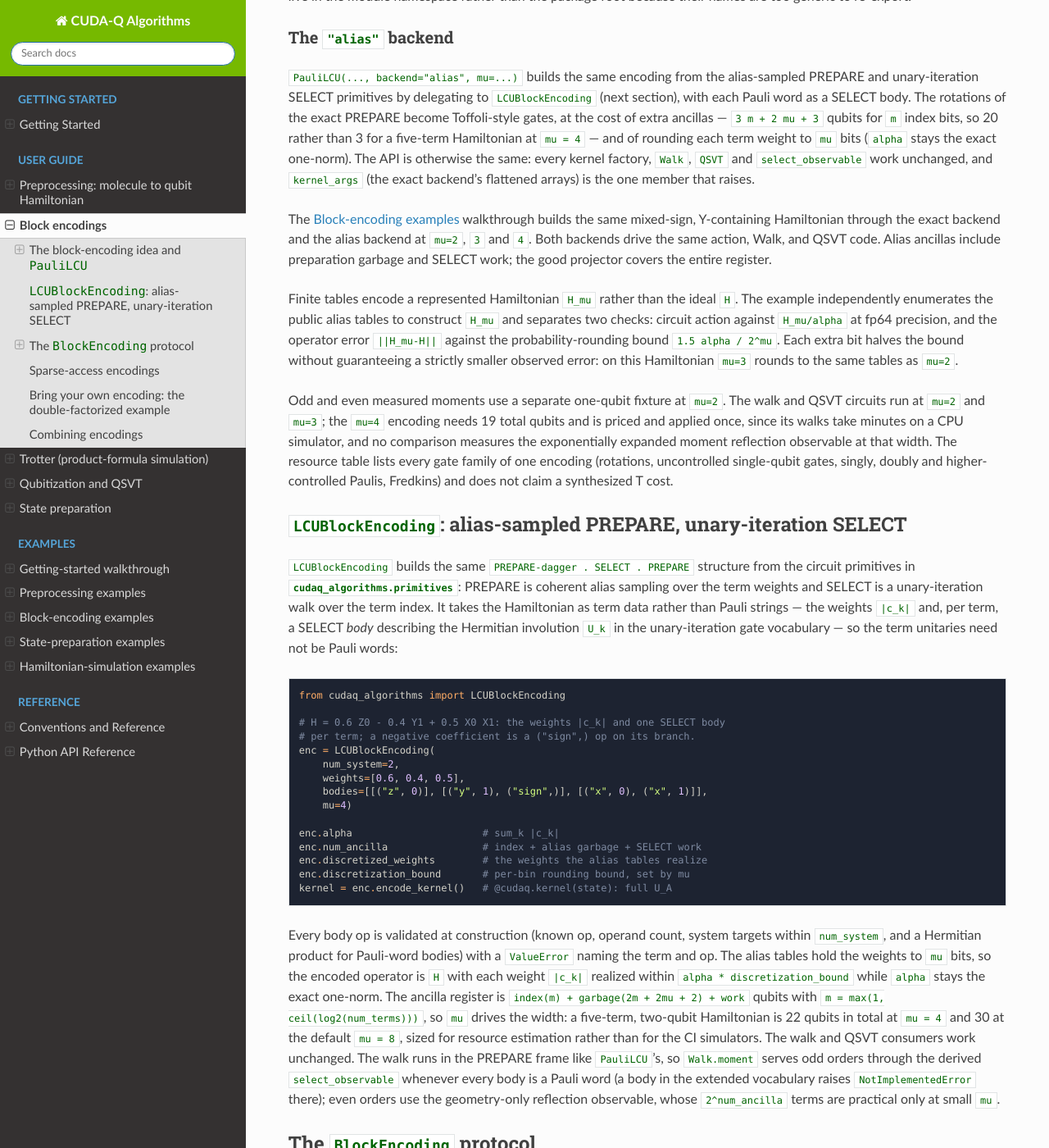
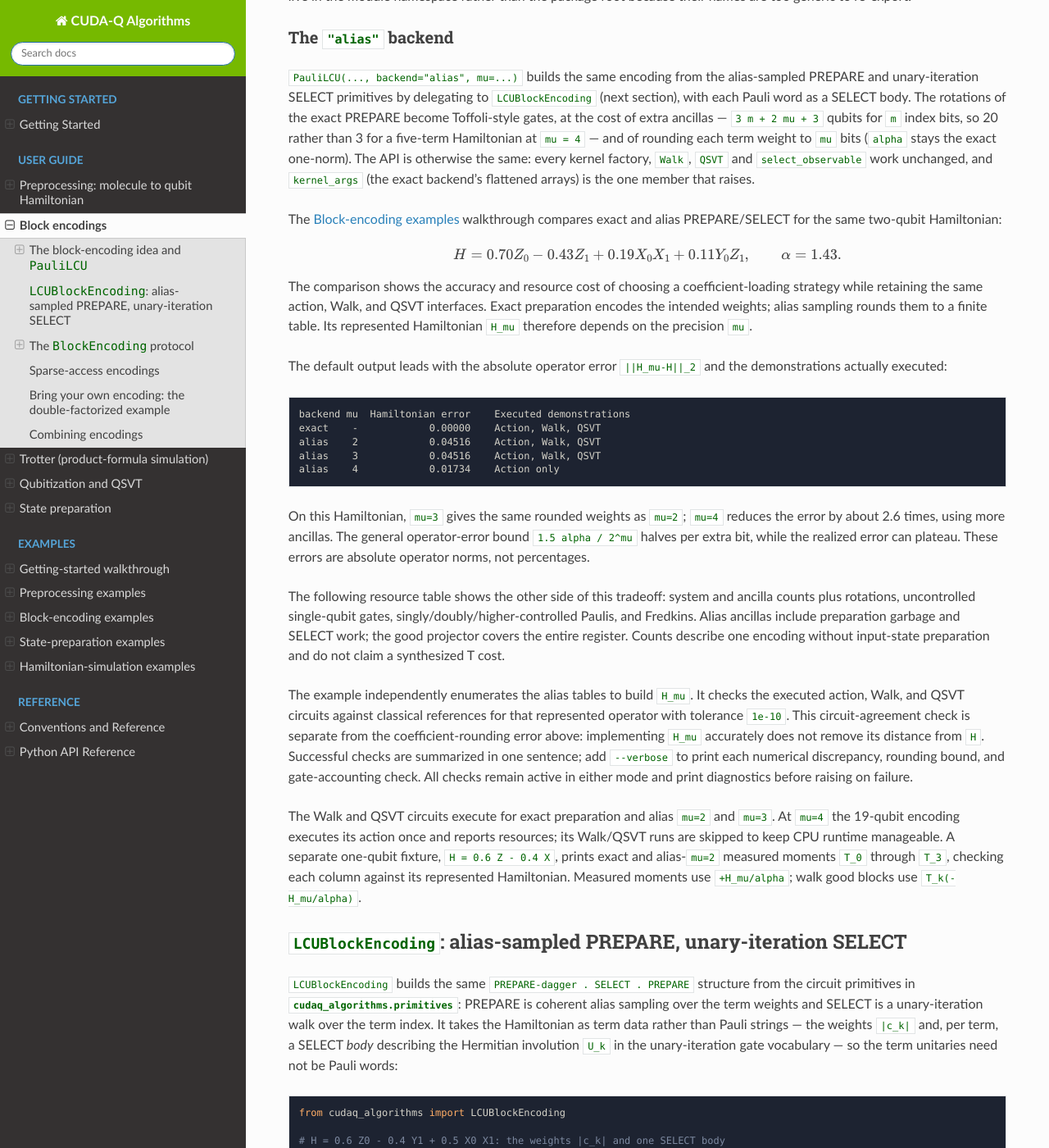
Before and after one commit to NVIDIA/cudaq-algorithms, a Sphinx documentation site: the page built from docs/sphinx/guide/block_encodings.rst, in a window 1280 px wide and 1400 px high, scrolled down 1614 px. Shown: the whole window at 82% size. Built offline with Sphinx 7.4.7 and the Read the Docs theme 3.1.0, drawn with Linux system fonts in a browser that asks for light colours.

Commit message:
docs: make PauliLCU demo output follow the guide narrative
Signed-off-by: Scott Thornton <wsttiger@gmail.com>

```diff
--- a/docs/sphinx/examples/python/pauli_lcu_demo.py
+++ b/docs/sphinx/examples/python/pauli_lcu_demo.py
@@ -5,8 +5,10 @@
 """Walkthrough of the PauliLCU block-encoding API.
 
 Run with:  python3 pauli_lcu_demo.py
+Add --verbose to show individual numerical checks.
 """
 
+import argparse
 import os
 import time
 
@@ -25,11 +27,12 @@
     print(f"\n=== {title} " + "=" * max(0, 60 - len(title)))
 
 
-def check(label, actual, expected, tolerance=1e-10):
+def check(label, actual, expected, tolerance=1e-10, *, verbose=False):
     error = float(np.max(np.abs(actual - expected)))
     passed = np.isfinite(error) and error <= tolerance
-    print(f"CHECK {label}: {error:.3e} <= {tolerance:.3e} -> "
-          f"{'PASS' if passed else 'FAIL'}")
+    if verbose or not passed:
+        print(f"CHECK {label}: {error:.3e} <= {tolerance:.3e} -> "
+              f"{'PASS' if passed else 'FAIL'}")
     if not passed:
         raise AssertionError(label)
 
@@ -48,7 +51,7 @@
     return result
 
 
-def represented_hamiltonian(encoding):
+def represented_hamiltonian(encoding, *, verbose=False):
     """Use public alias tables, never the PauliLCU's private LCU instance."""
     terms = encoding.terms
     if encoding.backend == "exact":
@@ -64,15 +67,20 @@
                         sampler.alias[original])
             counts[selected] += 1
     probabilities = counts / (sampler.num_bins * (1 << sampler.mu))
-    check("alias branch counts versus public probabilities", probabilities,
-          sampler.table_probabilities)
+    check("alias branch counts versus public probabilities",
+          probabilities,
+          sampler.table_probabilities,
+          verbose=verbose)
     if len(terms) < sampler.num_bins:
-        check("zero-probability padding", probabilities[len(terms):],
-              np.zeros(sampler.num_bins - len(terms)))
+        check("zero-probability padding",
+              probabilities[len(terms):],
+              np.zeros(sampler.num_bins - len(terms)),
+              verbose=verbose)
     check("per-bin alias probability bound",
           float(np.max(np.abs(probabilities - sampler.probabilities))),
           0.,
-          tolerance=sampler.discretization_bound + 1e-12)
+          tolerance=sampler.discretization_bound + 1e-12,
+          verbose=verbose)
     return sum(encoding.alpha * probabilities[k] * np.sign(coefficient) *
                dense_pauli(word)
                for k, (coefficient, word) in enumerate(terms))
@@ -88,7 +96,7 @@
     return matrix[0, 0]
 
 
-def resource_row(encoding, operator_error, bound):
+def resource_row(encoding, *, verbose=False):
     """Every gate family of one encoding (apply = PREPARE, SELECT, PREPARE†)."""
     apply = encoding.apply_kernel()
     n_system, n_ancilla = encoding.num_system, encoding.num_ancilla
@@ -119,21 +127,29 @@
     counted = (rotations + controlled_rotations + single_qubit + one_control +
                two_control + higher + fredkins)
     check(f"{encoding.backend} mu={encoding.mu} gate inventory is complete",
-          counted, resources.count(), 0)
-    return (f"{encoding.backend:6s} {str(encoding.mu):>4s} "
+          counted,
+          resources.count(),
+          0,
+          verbose=verbose)
+    precision = "-" if encoding.mu is None else str(encoding.mu)
+    return (f"{encoding.backend:6s} {precision:>4s} "
             f"{n_system:3d} {n_ancilla:3d} {n_system+n_ancilla:5d} "
-            f"{encoding.alpha:6.3f} {operator_error:9.3e} {bound:9.3e} "
             f"{rotations:4d} {controlled_rotations:5d} {single_qubit:4d} "
             f"{one_control:4d} {two_control:4d} {higher:4d} {fredkins:7d}")
 
 
-def compare_backends(exact):
-    banner("8. Same Hamiltonian, exact or alias PREPARE/SELECT")
+def compare_backends(exact, *, verbose=False):
+    banner("8. Exact versus alias: accuracy and resources")
     started = time.perf_counter()
+    print(
+        f"{exact.num_system} system qubits; normalization alpha = {exact.alpha:.3g}"
+    )
+    print("Alias sampling rounds the term weights; both backends use the same "
+          "action, Walk and QSVT interfaces.")
     rng = np.random.default_rng(7)
     ket = rng.normal(size=4) + 1j * rng.normal(size=4)
     ket /= np.linalg.norm(ket)
-    ideal = represented_hamiltonian(exact)
+    ideal = represented_hamiltonian(exact, verbose=verbose)
     encodings = [exact] + [
         PauliLCU(dict((word, coefficient)
                       for coefficient, word in exact.terms),
@@ -145,18 +161,22 @@
     # encoding runs once (its walks and QSVT cost minutes on a CPU).
     circuit_budget = 3
     resource_rows = []
+    accuracy_rows = []
     operator_errors = {}
+    represented_operators = {}
     phases = [0.3, -0.4, 0.25]
     for encoding in encodings:
         if encoding.terms != exact.terms or encoding.num_system != exact.num_system:
             raise AssertionError(
                 "backends did not retain the same intended terms")
-        check("one-norm agrees with exact backend", encoding.alpha,
-              exact.alpha)
-        represented = represented_hamiltonian(encoding)
+        check("one-norm agrees with exact backend",
+              encoding.alpha,
+              exact.alpha,
+              verbose=verbose)
+        represented = represented_hamiltonian(encoding, verbose=verbose)
         discretization_error = float(np.linalg.norm(represented - ideal, 2))
         operator_errors[encoding.mu] = discretization_error
-        bound = 0.0
+        represented_operators[encoding.mu] = represented
         if encoding.backend == "alias":
             # Each Pauli has norm one: sum the per-bin probability bounds
             # over the 2^m bins, which gives alpha * 1.5 / 2^mu.
@@ -165,42 +185,74 @@
             check("operator discretization bound",
                   discretization_error,
                   0.,
-                  tolerance=bound + 1e-12)
-        resource_rows.append(
-            resource_row(encoding, discretization_error, bound))
+                  tolerance=bound + 1e-12,
+                  verbose=verbose)
+        resource_rows.append(resource_row(encoding, verbose=verbose))
         name = f"{encoding.backend}, mu={encoding.mu}"
         normalized = represented / encoding.alpha
-        check(f"{name} action", sim.action(encoding, ket), normalized @ ket)
-        if encoding.backend == "alias" and encoding.mu > circuit_budget:
-            print(f"{name}: priced and encoded once at "
-                  f"{encoding.num_system + encoding.num_ancilla} qubits.")
+        check(f"{name} action",
+              sim.action(encoding, ket),
+              normalized @ ket,
+              verbose=verbose)
+        consumers = (encoding.backend == "exact"
+                     or encoding.mu <= circuit_budget)
+        precision = "-" if encoding.mu is None else str(encoding.mu)
+        demonstrations = "Action, Walk, QSVT" if consumers else "Action only"
+        accuracy_rows.append(
+            f"{encoding.backend:7s} {precision:>2s} "
+            f"{discretization_error:18.5f}    {demonstrations}")
+        if not consumers:
             continue
         for power, polynomial in ((1, -normalized),
                                   (2,
                                    2 * normalized @ normalized - np.eye(4))):
             output = cudaq.get_state(
                 Walk(encoding).kernel(power=power), state_from(ket))
-            check(f"{name} Walk {power}", sim.good_subspace(encoding, output),
-                  polynomial @ ket)
+            check(f"{name} Walk {power}",
+                  sim.good_subspace(encoding, output),
+                  polynomial @ ket,
+                  verbose=verbose)
         values, vectors = np.linalg.eigh(normalized)
         responses = np.array(
             [scalar_response(phases, value) for value in values])
         expected = vectors @ (responses * (vectors.conj().T @ ket))
         check(f"{name} QSVT",
               sim.transform(QSVT(encoding), ket, PhaseSequence(phases)),
-              expected)
+              expected,
+              verbose=verbose)
 
+    print("\nbackend mu  Hamiltonian error    Executed demonstrations")
+    for row in accuracy_rows:
+        print(row)
+    print("Hamiltonian error is the absolute operator norm ||H_encoded-H||_2.")
+    if np.allclose(represented_operators[2],
+                   represented_operators[3],
+                   rtol=0,
+                   atol=1e-12):
+        print("mu=3 gives the same rounded Hamiltonian as mu=2.")
+    if 0 < operator_errors[4] < operator_errors[2]:
+        improvement = operator_errors[2] / operator_errors[4]
+        print(f"On this Hamiltonian, mu=4 reduces the error by about "
+              f"{improvement:.1f}x versus mu=2.")
+    print("Each extra bit halves the error bound; the realized rounding error "
+          "can plateau.")
+    largest = encodings[-1]
+    print(
+        f"mu=4 uses {largest.num_system + largest.num_ancilla} total qubits; "
+        "its Walk/QSVT runs are skipped to keep CPU runtime manageable.")
+    print("All executed circuits agree with independent classical references "
+          "within 1e-10.")
     print("\nResources count one encoding, without input-state preparation.")
-    print("backend   mu sys anc total  alpha  ||H_mu-H||     bound "
-          "rot c-rot   1q  c-P cc-P mc-P Fredkin")
+    print("backend   mu sys anc total  rot c-rot   1q  c-P cc-P mc-P Fredkin")
     for row in resource_rows:
         print(row)
-    print(f"||H_mu-H|| at mu=2: {operator_errors[2]:.3e}, at mu=3: "
-          f"{operator_errors[3]:.3e}, at mu=4: {operator_errors[4]:.3e}. The "
-          "bound halves per bit; the realized rounding need not shrink at "
-          "every mu.")
+    print(
+        "Ancillas include alias-preparation garbage and SELECT work. "
+        "Gate families are counted separately, without a synthesized T cost.")
 
     banner("9. Odd/even moments on a separate small fixture")
+    print("One-qubit Hamiltonian: H = 0.6 Z - 0.4 X; alias precision mu=2.")
+    moment_values = []
     small_ket = np.array([np.sqrt(0.3), 1j * np.sqrt(0.7)])
     for encoding in (PauliLCU({
             "Z": 0.6,
@@ -209,7 +261,9 @@
             "Z": 0.6,
             "X": -0.4
     }, backend="alias", mu=2)):
-        normalized = represented_hamiltonian(encoding) / encoding.alpha
+        normalized = represented_hamiltonian(encoding,
+                                             verbose=verbose) / encoding.alpha
+        measured = []
         previous, current = np.eye(2), normalized
         for order in range(4):
             if order == 0:
@@ -220,21 +274,31 @@
                 polynomial = 2 * normalized @ current - previous
                 previous, current = current, polynomial
             expected = np.vdot(small_ket, polynomial @ small_ket).real
+            actual = Walk(encoding).moment(small_ket, order)
             check(f"{encoding.backend} measured T_{order}(+H/alpha)",
-                  Walk(encoding).moment(small_ket, order), expected)
+                  actual,
+                  expected,
+                  verbose=verbose)
+            measured.append(actual)
+        moment_values.append(measured)
+    print("moment       exact    alias(mu=2)")
+    for order in range(4):
+        print(f"T_{order}    {moment_values[0][order]:+10.6f} "
+              f"{moment_values[1][order]:+14.6f}")
     print("Moments use +H/alpha; walk good blocks use T_k(-H/alpha).")
-    print(
-        "The full ancilla register includes PREPARE garbage and SELECT work.")
+    print("Both moment columns agree with their represented Hamiltonians "
+          "within 1e-10.")
     print("Exact and alias share kernel factories; kernel_args is exact-only.")
-    print("Gate families (rotations, uncontrolled single-qubit gates, singly, "
-          "doubly and higher-controlled Paulis, Fredkins) are reported "
-          "separately, without assigning a T count.")
-    print(f"Maximum executed qubits: "
-          f"{max(e.num_system+e.num_ancilla for e in encodings)}; "
-          f"comparison elapsed: {time.perf_counter()-started:.2f}s")
+    if verbose:
+        print(f"Comparison elapsed: {time.perf_counter()-started:.2f}s")
 
 
 def main():
+    parser = argparse.ArgumentParser(description=__doc__.splitlines()[0])
+    parser.add_argument("--verbose",
+                        action="store_true",
+                        help="show each numerical and gate-accounting check")
+    arguments = parser.parse_args()
     cudaq.set_target(os.environ.get("CUDAQ_DEFAULT_SIMULATOR", "qpp-cpu"))
 
     banner("1. Construct from a plain dict (word -> coefficient)")
@@ -301,7 +365,7 @@
           f"{np.linalg.norm(sim.action(negative_single, psi)):.6f} "
           f"(single unitary Pauli word: exactly 1)")
 
-    compare_backends(enc)
+    compare_backends(enc, verbose=arguments.verbose)
     print()
 
 
--- a/docs/sphinx/guide/block_encodings.rst
+++ b/docs/sphinx/guide/block_encodings.rst
@@ -103,28 +103,61 @@
 `select_observable` work unchanged, and `kernel_args` (the exact backend's
 flattened arrays) is the one member that raises.
 
-The :doc:`../examples_rst/block_encodings` walkthrough builds the same
-mixed-sign, Y-containing Hamiltonian through the exact backend and the alias
-backend at ``mu=2``, ``3`` and ``4``. Both backends drive the same action,
-Walk, and QSVT code. Alias ancillas include preparation garbage and SELECT
-work; the good projector covers the entire register.
+The :doc:`../examples_rst/block_encodings` walkthrough compares exact and
+alias PREPARE/SELECT for the same two-qubit Hamiltonian:
 
-Finite tables encode a represented Hamiltonian ``H_mu`` rather than the ideal
-``H``. The example independently enumerates the public alias tables to
-construct ``H_mu`` and separates two checks: circuit action against
-``H_mu/alpha`` at fp64 precision, and the operator error ``||H_mu-H||`` against
-the probability-rounding bound ``1.5 alpha / 2^mu``. Each extra bit halves
-the bound without guaranteeing a strictly smaller observed error: on this
-Hamiltonian ``mu=3`` rounds to the same tables as ``mu=2``.
+.. math::
 
-Odd and even measured moments use a separate one-qubit fixture at ``mu=2``.
-The walk and QSVT circuits run at ``mu=2`` and ``mu=3``; the ``mu=4``
-encoding needs 19 total qubits and is priced and applied once, since its
-walks take minutes on a CPU simulator, and no comparison measures the
-exponentially expanded moment reflection observable at that width. The
-resource table lists every gate family of one encoding (rotations,
-uncontrolled single-qubit gates, singly, doubly and higher-controlled
-Paulis, Fredkins) and does not claim a synthesized T cost.
+   H = 0.70 Z_0 - 0.43 Z_1 + 0.19 X_0 X_1 + 0.11 Y_0 Z_1,
+   \qquad \alpha = 1.43.
+
+The comparison shows the accuracy and resource cost of choosing a
+coefficient-loading strategy while retaining the same action, Walk, and
+QSVT interfaces. Exact preparation encodes the intended weights; alias
+sampling rounds them to a finite table. Its represented Hamiltonian
+``H_mu`` therefore depends on the precision ``mu``.
+
+The default output leads with the absolute operator error
+``||H_mu-H||_2`` and the demonstrations actually executed:
+
+.. code-block:: text
+
+   backend mu  Hamiltonian error    Executed demonstrations
+   exact    -            0.00000    Action, Walk, QSVT
+   alias    2            0.04516    Action, Walk, QSVT
+   alias    3            0.04516    Action, Walk, QSVT
+   alias    4            0.01734    Action only
+
+On this Hamiltonian, ``mu=3`` gives the same rounded weights as ``mu=2``;
+``mu=4`` reduces the error by about 2.6 times, using more ancillas.
+The general operator-error bound ``1.5 alpha / 2^mu`` halves per extra bit,
+while the realized error can plateau. These errors are absolute operator
+norms, not percentages.
+
+The following resource table shows the other side of this tradeoff:
+system and ancilla counts plus rotations, uncontrolled single-qubit
+gates, singly/doubly/higher-controlled Paulis, and Fredkins. Alias ancillas
+include preparation garbage and SELECT work; the good projector covers
+the entire register. Counts describe one encoding without input-state
+preparation and do not claim a synthesized T cost.
+
+The example independently enumerates the alias tables to build ``H_mu``.
+It checks the executed action, Walk, and QSVT circuits against classical
+references for that represented operator with tolerance ``1e-10``.
+This circuit-agreement check is separate from the coefficient-rounding
+error above: implementing ``H_mu`` accurately does not remove its distance
+from ``H``. Successful checks are summarized in one sentence; add
+``--verbose`` to print each numerical discrepancy, rounding bound, and
+gate-accounting check. All checks remain active in either mode and print
+diagnostics before raising on failure.
+
+The Walk and QSVT circuits execute for exact preparation and alias
+``mu=2`` and ``mu=3``. At ``mu=4`` the 19-qubit encoding executes its action
+once and reports resources; its Walk/QSVT runs are skipped to keep CPU
+runtime manageable. A separate one-qubit fixture, ``H = 0.6 Z - 0.4 X``,
+prints exact and alias-``mu=2`` measured moments ``T_0`` through ``T_3``, checking each
+column against its represented Hamiltonian. Measured moments use
+``+H_mu/alpha``; walk good blocks use ``T_k(-H_mu/alpha)``.
 
 ``LCUBlockEncoding``: alias-sampled PREPARE, unary-iteration SELECT
 --------------------------------------------------------------------
```
Also changed, not shown: docs/sphinx/examples_rst/block_encodings.rst (+8 -4 lines).
